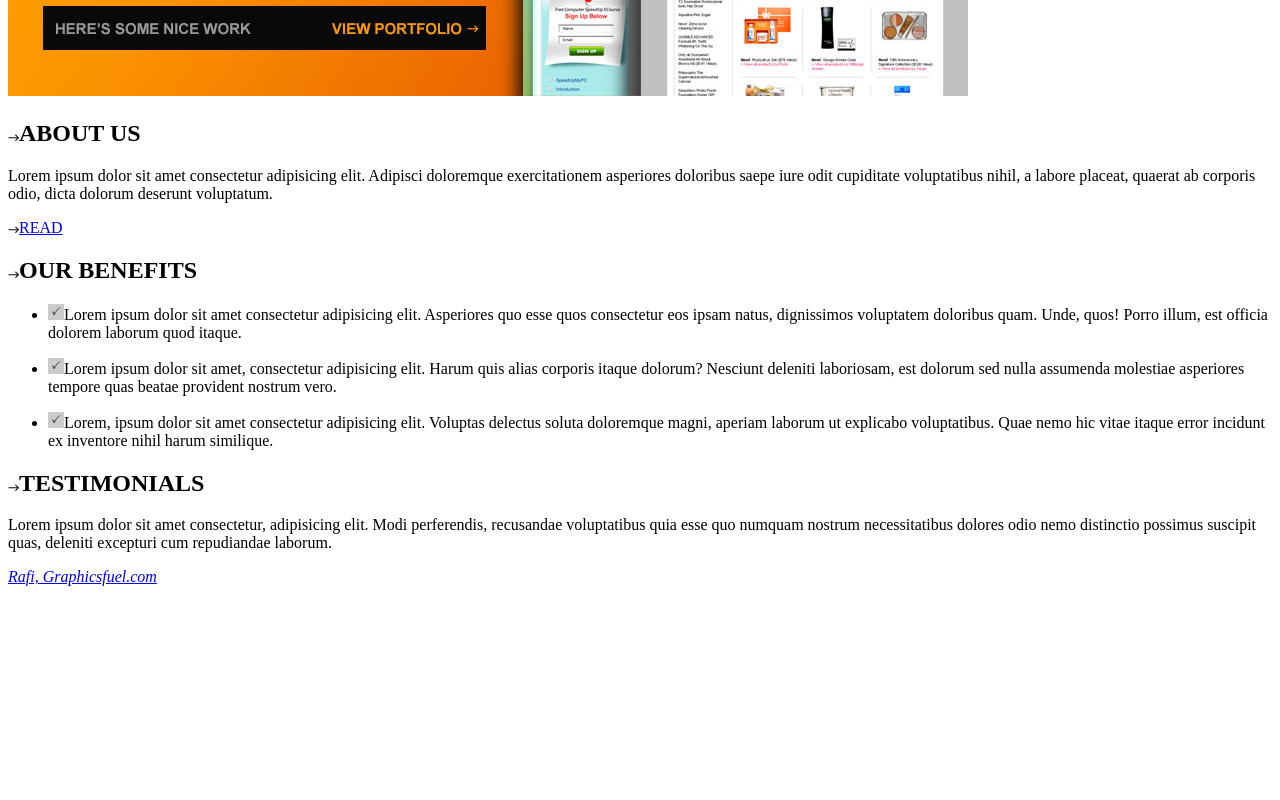
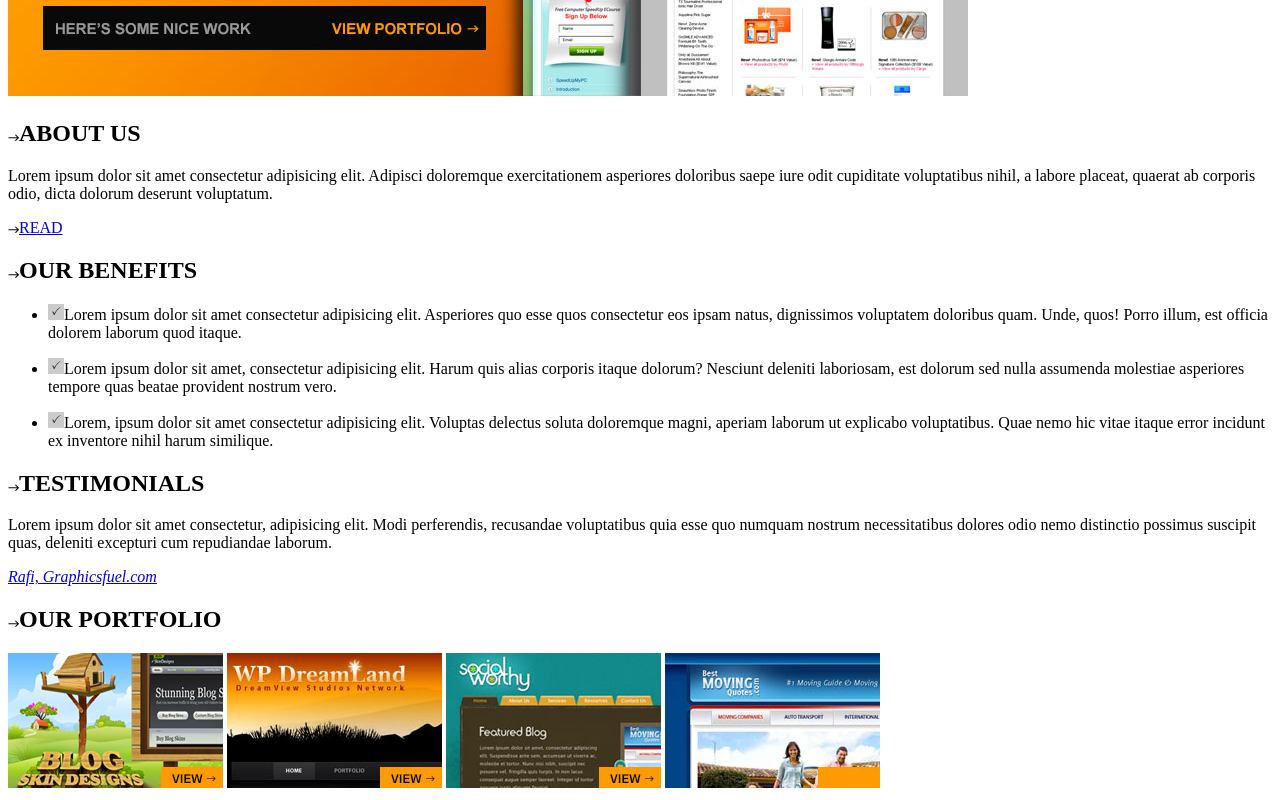
Before and after one commit to mariaconejo/Creative-Studio, a plain HTML site: page index.html in a window 1280 px wide. Shown: the part 582-1382 px from the top of the page. Before the commit the page ends 1176 px from the top, so only its background shows below. Drawn offline with Linux system fonts and the light colour scheme.

Commit message:
Se agrego la portafolio

```diff
--- a/index.html
+++ b/index.html
@@ -69,7 +69,21 @@
                 </div>
                 <!--FIN DEL TERCER BLOQUE-->
             </div>
-                <!--FIN DEL CONTENIDO-->
+            <!--FIN DEL CONTENIDO-->
+
+            <!--COMIENZO DEL PORTAFOLIO-->
+            <div id="portfolio">
+                <h2><img src="img/arrow.png" alt="arrow">OUR PORTFOLIO</h2>
+                <div class="img">
+                    <img src="img/portfolio1.jpg"  alt="img-portfolio-1">
+                    <img src="img/portfolio-2.jpg" alt="img-portfolio-2">
+                    <img src="img/portfolio-3.jpg" alt="img-portfolio-3">
+                    <img src="img/portfolio-4.jpg" alt="img-portfolio-4">
+                </div>
+            </div>
+            <!--FIN DEL PORTAFILIO-->
+
+
         </div>
     </body>
 </html>
```
